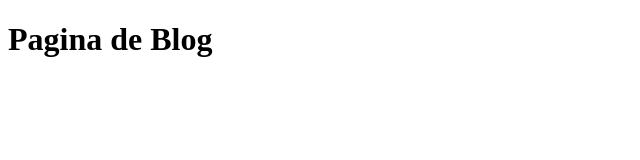
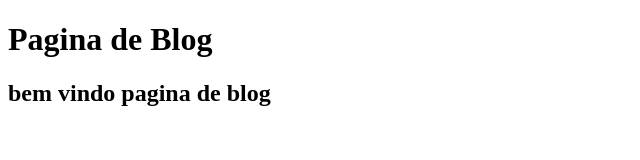
Before and after one commit to kortega90/aulaGithub, a plain HTML site: page Blog.html in a window 1280 px wide. Shown: the whole page, without its empty margins (0-640 px from the left). Drawn offline with Linux system fonts and the light colour scheme.

Commit message:
atualizacoes no layout

```diff
--- a/Blog.html
+++ b/Blog.html
@@ -8,6 +8,6 @@
 </head>
 <body>
 <h1>Pagina de Blog</h1>
-
+<h2>bem vindo pagina de blog</h2>
 </body>
 </html>
```
